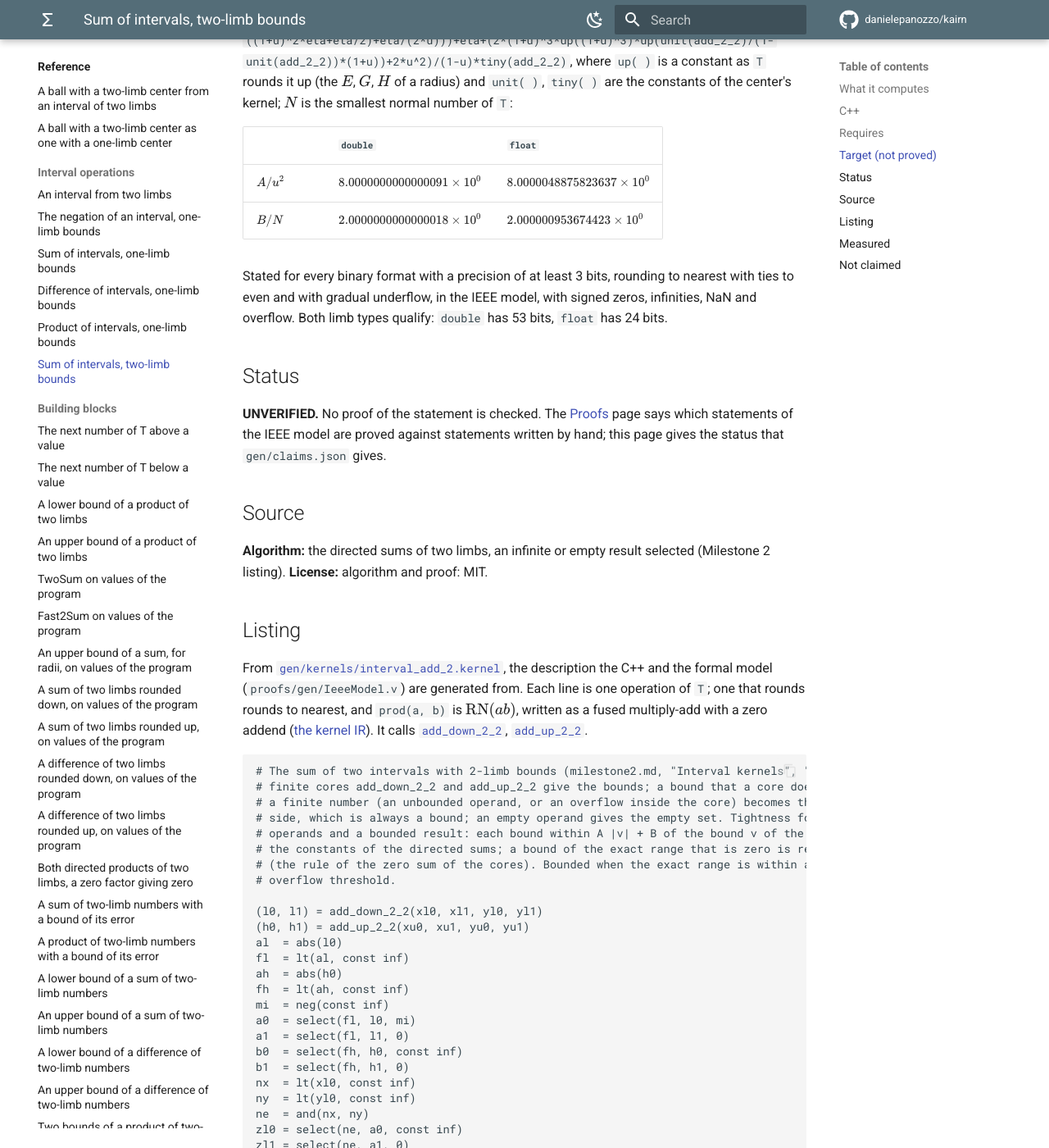
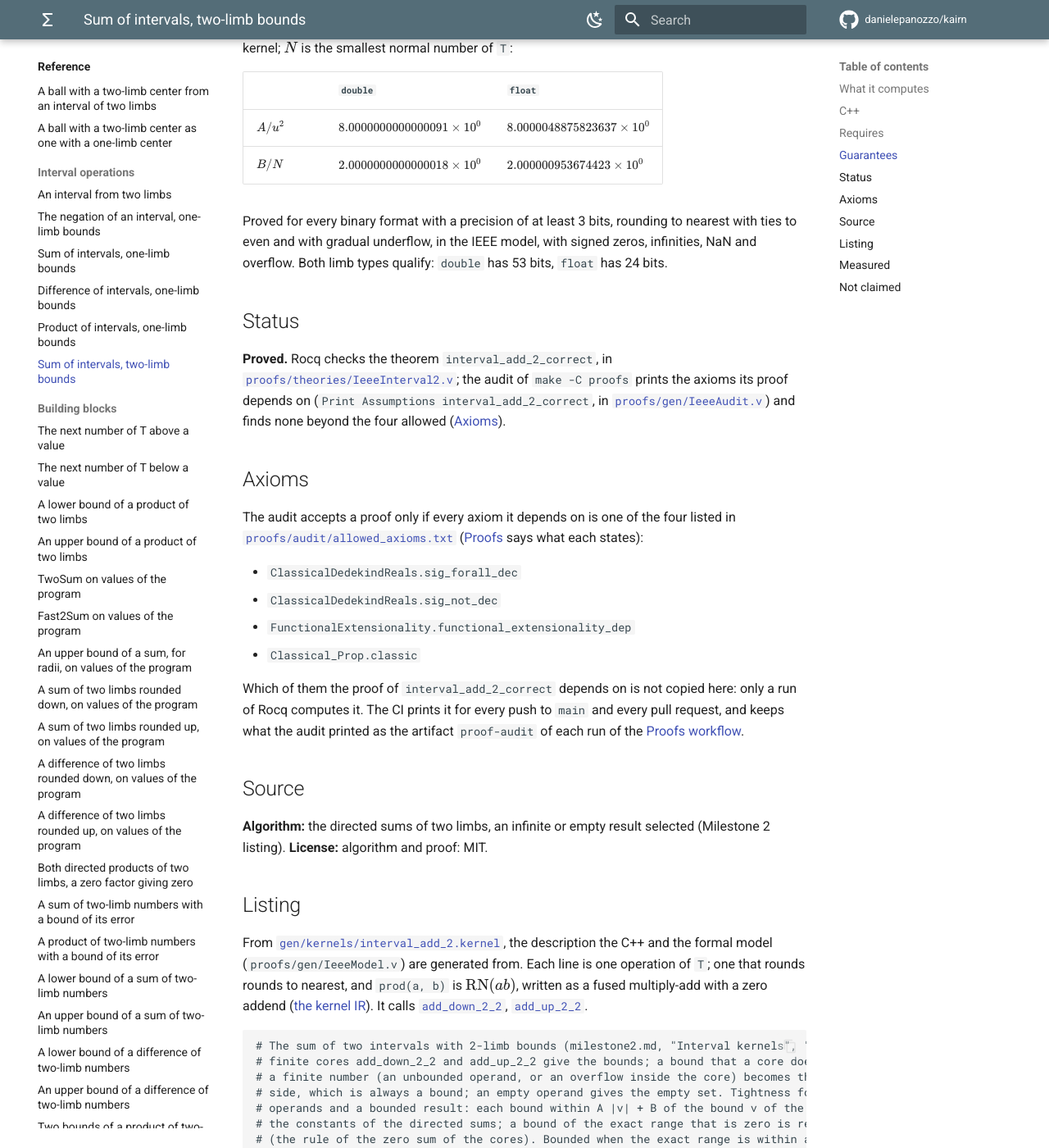
Before and after one commit to danielepanozzo/kairn, an MkDocs documentation site: the page built from docs/reference/interval_add_2.md, in a window 1280 px wide and 1400 px high, scrolled down 1603 px. Shown: the whole window at 82% size. Built offline with MkDocs 1.6.1 and Material for MkDocs 9.7.7, drawn with Linux system fonts in a browser that asks for light colours; comment, search, counter and statistics services are not loaded; some of the changed text lies outside the part shown.

Commit message:
Proofs: interval_add_2, with its tightness and its boundedness
interval_add_2 is proved against its generated statement (IeeeInterval2.v,
interval_add_2_correct, from interval_add_2_all, which states it with the constants
of the closed form by name). Beyond I1 to I3, which were proved:

- I4, tightness. For bounded operands and a bounded result, each bound is within
  A |v| + B of the bound v of the exact range: a finite bound is the pair its core
  returns, which is the real model's (the finite cores), and the theorems of
  Directed2.v apply. The bounds of the exact range are the sums of the bounds
  (range_add_2_lower, range_add_2_upper). An infinite bound of the exact range is
  that bound of the result: a core with an infinite operand returns no finite pair.
- I4, the zero. A sum of lower bounds that is exactly zero gives the lower bound
  zero, whatever the upper bound does, and likewise above: the core is finite
  there (below), and the rule of the zero sum applies.
- I5, boundedness. The result is bounded when every member of the exact range is
  at most 2^(emax - 2) in magnitude, the claim as it stands. With T = 2^(emax - 2)
  and an exact sum of bounds v with |v| <= T: add_2_2 returns a finite z with
  |z0| <= (5/3) T; the radius d is at most T; the directed sum of d and z1 is at
  most (3/2) T in magnitude; and the last sum is at most (7/2) T, which is at most
  the largest number of the format from precision 3 (add_ball_2_2_ieee_small,
  add_down_2_2_ieee_small, add_up_2_2_ieee_small).
  The bounds on the constants of the radius that IeeeBallFinite.v has (E <= 1/2,
  H <= T) are enough for a finite radius but not for this: with them the last sum
  is only bounded by more than 4 T. Two sharper ones are proved here, for every
  format from precision 3: E <= 1/8 (E_add_2_le_eighth; equality at precision 3)
  and H <= 2^(emax - 4) (H_add_le_tiny).

interval_add_2 is marked proved; the generated files, its reference page and the
pins and sets of the generator's tests follow. make -C proofs: audit passed, 68
theorems of real-model statements and 61 of IEEE-model statements.

Co-Authored-By: Claude Fable 5.2 <noreply@anthropic.com>
Claude-Session: https://claude.ai/code/session_01ULwCxzT6Dhw9xUiTw8mJz1

```diff
--- a/docs/reference/interval_add_2.md
+++ b/docs/reference/interval_add_2.md
@@ -2,9 +2,7 @@
 
 <!-- Generated by docs/tools/reference.py from gen/claims.json, gen/kernels/, include/kairn/gen/bounds.hpp, proofs/gen/, proofs/audit/, results/milestone1/brute/ and docs/tools/reference_operations.py. Do not edit: run python3 docs/tools/reference.py. -->
 
-Kernel `interval_add_2` · **UNVERIFIED** · [all operations](index.md) · [how to read this page](reading.md)
-
-**UNVERIFIED: no proof is checked.** The statement below is a target: Rocq has not checked a proof of it. No public operation calls it yet ([What holds today](../getting-started/guarantees.md#proved-and-unverified)).
+Kernel `interval_add_2` · proved · [all operations](index.md) · [how to read this page](reading.md)
 
 ## What it computes
 
@@ -23,7 +21,7 @@ A number of several limbs stands for their exact sum: $x_l = x_{l0} + x_{l1}$, $
 - $X = [x_l, x_u]$ is a canonical interval: the empty set, $x_l = +\infty$ and $x_u = -\infty$ (each followed by a zero), or a nonempty interval, neither bound a NaN, $x_l \le x_u$, $x_l < +\infty$, $x_u > -\infty$, each bound finite and normalized or $(\pm\infty, \pm 0)$; its members are the real numbers between its bounds.
 - $Y = [y_l, y_u]$ is a canonical interval: the empty set, $y_l = +\infty$ and $y_u = -\infty$ (each followed by a zero), or a nonempty interval, neither bound a NaN, $y_l \le y_u$, $y_l < +\infty$, $y_u > -\infty$, each bound finite and normalized or $(\pm\infty, \pm 0)$; its members are the real numbers between its bounds.
 
-## Target (not proved)
+## Guarantees
 
 For operands that satisfy the requirements, finite, infinite or NaN:
 
@@ -40,11 +38,22 @@ The constants of the bound, from `gen/claims.json`: $A$ is `(2*(1+u)^3*up((1+u)^
 | $A / u^2$ | $8.0000000000000091 \times 10^{0}$ | $8.0000048875823637 \times 10^{0}$ |
 | $B / N$ | $2.0000000000000018 \times 10^{0}$ | $2.000000953674423 \times 10^{0}$ |
 
-Stated for every binary format with a precision of at least 3 bits, rounding to nearest with ties to even and with gradual underflow, in the IEEE model, with signed zeros, infinities, NaN and overflow. Both limb types qualify: `double` has 53 bits, `float` has 24 bits.
+Proved for every binary format with a precision of at least 3 bits, rounding to nearest with ties to even and with gradual underflow, in the IEEE model, with signed zeros, infinities, NaN and overflow. Both limb types qualify: `double` has 53 bits, `float` has 24 bits.
 
 ## Status
 
-**UNVERIFIED.** No proof of the statement is checked. The [Proofs](../proofs/index.md#what-is-proved-and-in-which-model) page says which statements of the IEEE model are proved against statements written by hand; this page gives the status that `gen/claims.json` gives.
+**Proved.** Rocq checks the theorem `interval_add_2_correct`, in [`proofs/theories/IeeeInterval2.v`](https://github.com/danielepanozzo/kairn/blob/main/proofs/theories/IeeeInterval2.v); the audit of `make -C proofs` prints the axioms its proof depends on (`Print Assumptions interval_add_2_correct`, in [`proofs/gen/IeeeAudit.v`](https://github.com/danielepanozzo/kairn/blob/main/proofs/gen/IeeeAudit.v)) and finds none beyond the four allowed ([Axioms](#axioms)).
+
+## Axioms
+
+The audit accepts a proof only if every axiom it depends on is one of the four listed in [`proofs/audit/allowed_axioms.txt`](https://github.com/danielepanozzo/kairn/blob/main/proofs/audit/allowed_axioms.txt) ([Proofs](../proofs/index.md#the-four-axioms) says what each states):
+
+- `ClassicalDedekindReals.sig_forall_dec`
+- `ClassicalDedekindReals.sig_not_dec`
+- `FunctionalExtensionality.functional_extensionality_dep`
+- `Classical_Prop.classic`
+
+Which of them the proof of `interval_add_2_correct` depends on is not copied here: only a run of Rocq computes it. The CI prints it for every push to `main` and every pull request, and keeps what the audit printed as the artifact `proof-audit` of each run of the [Proofs workflow](https://github.com/danielepanozzo/kairn/actions/workflows/proofs.yml).
 
 ## Source
 
@@ -93,4 +102,3 @@ No stored brute-force run has judged this kernel yet.
 
 - Anything for operands that do not satisfy the requirements.
 - The sign of a zero limb, and which NaN a NaN result is: the claims compare neither.
-- Anything at all, as a guarantee: the statement is a target until its proof is checked.
```
Also changed, not shown: docs/proofs/index.md (+8 -5 lines), docs/reference/index.md (+2 -2 lines), 10 other files.
